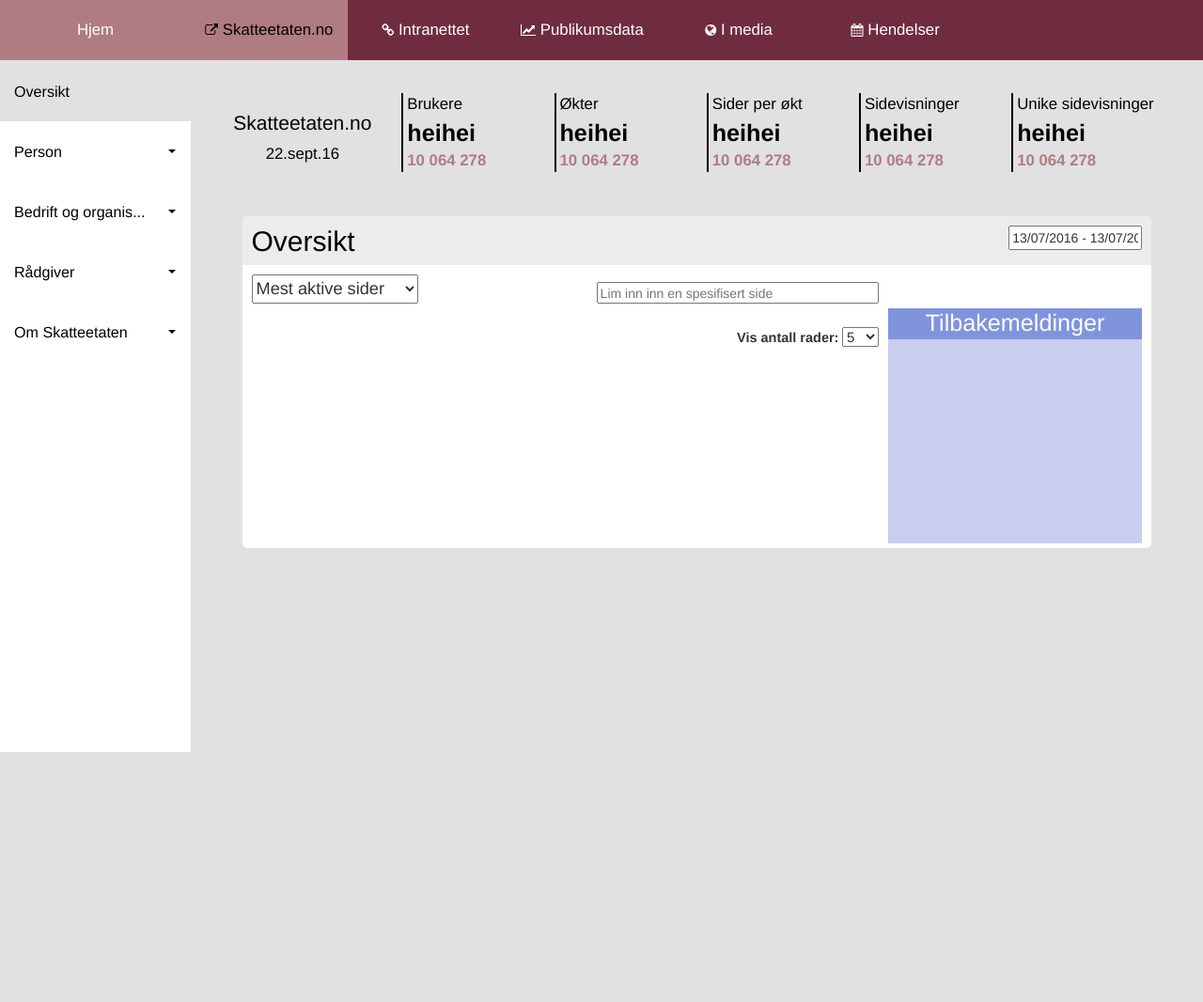
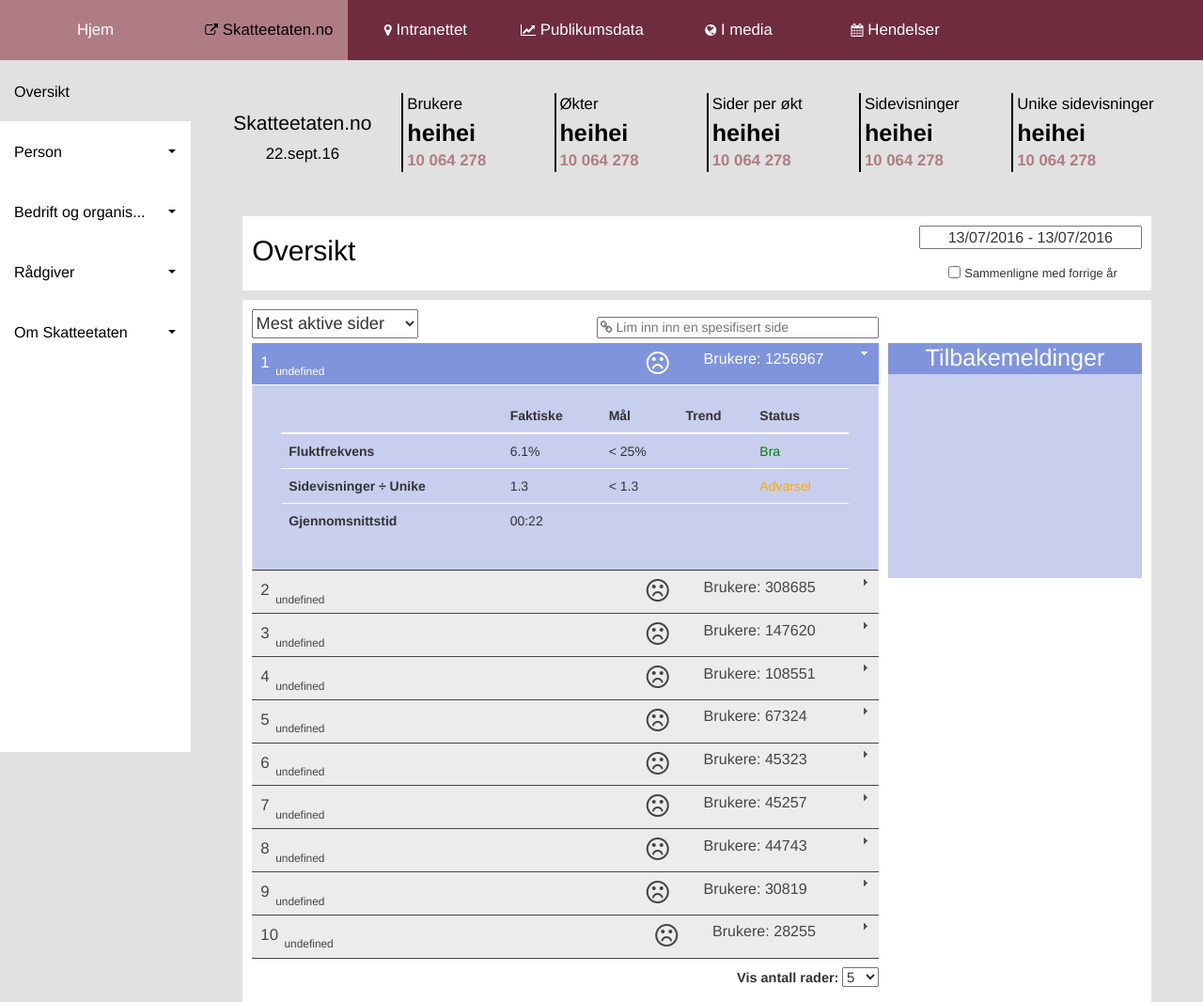
Before and after one commit to storbukas/skatteetaten-sommer2016, a plain HTML site: page kpi/skatteetaten.no/skatteetaten.no.html in a window 1280 px wide. Shown: the whole page at 94% size. Before the commit the page ends 800 px from the top, so only its background shows below. Drawn offline with nearby package versions, Linux system fonts and the light colour scheme.

Commit message:
redesigned header2

```diff
--- a/kpi/headerMenu.html
+++ b/kpi/headerMenu.html
@@ -28,7 +28,7 @@
                 </li>
 
                 <li class="menu-button-top">
-                    <a class="menu-link-top" href="#"><i class="fa fa-link" aria-hidden="true"></i><span class="font-helvetica-medium"> Intranettet</span></a>
+                    <a class="menu-link-top" href="#"><i class="fa fa-map-marker" aria-hidden="true"></i><span class="font-helvetica-medium"> Intranettet</span></a>
                 </li>
                 <li class="menu-button-top">
                     <a class="menu-link-top" href="#"><i class="fa fa-line-chart" aria-hidden="true"></i><span class="font-helvetica-medium"> Publikumsdata</span></a>
--- a/kpi/kpi.css
+++ b/kpi/kpi.css
@@ -182,45 +182,62 @@
     font-weight: bold;
 }
 
+
+
+
+/*--sub header--*/
+
+.subHeaderDate{
+    display: inline-block;
+    margin: 4% 4% 0 4%;
+    width: 92%;
+    padding: 1%;
+    background-color: #fff;}
+
+
+.subHeader{
+    display: inline-block;
+    color: #000;
+    margin: 0;
+    margin-top: 1%;
+    vertical-align: top;}
+
+#datepickerInput,
+#compareToDiv{
+    width: 25%;
+    text-align: center;
+    display: inline-block;
+    margin: 0;
+    float: right;
+    line-height: 0.8em;}
+
+
+#compareToInput{
+    margin: 0 2%;
+    padding: 0;}
+
+.subHeaderDate p{
+    display: inline-block;
+    font-size: 0.8em;
+    margin: 0;
+    vertical-align: top;
+    margin-top: 1%;
+}
+
 /*white background on content*/
 .white-bg-wrapper{
     display: inline-block;
     background-color: #fff;
     width: 92%;
-    border-radius: 5px;
-    margin: 4% 4% 0 4%;
+    border-radius: 0px;
+    margin: 1% 4% 4% 4%;
 }
-
-
-/*--sub header--*/
-
-.subHeaderDate{
-    margin: 0;
-    width: 100%;
-    padding: 1%;
-    border-top-left-radius: 5px;
-    border-top-right-radius: 5px;
-    margin-bottom: 1%;
-    background-color: #ececec;}
-
-.subHeader{
-    display: inline-block;
-    color: #000;
-    margin: 0;
-    vertical-align: top;}
-
-#datepickerInput{
-    width: 15%;
-    text-align: center;
-    display: inline-block;
-    margin: 0;
-    float: right;}
 
 /*--main box--*/
 
 #sortAccordionDiv{
     width: 69%;
-    margin: 0 0 0.5% 1%;}
+    margin: 1% 0 0.5% 1%;}
 
 #sortPagesBy{
     display: inline-block;
--- a/kpi/skatteetaten.no/skatteetaten.no.html
+++ b/kpi/skatteetaten.no/skatteetaten.no.html
@@ -114,25 +114,29 @@
     </div>
 
 
+
+
+        <!--sub header with datepicker-->
+        <div class="subHeaderDate font-helvetica-small">
+            <h2 class="subHeader"></h2>
+            <input id="datepickerInput"><br>
+            <div id="compareToDiv">
+                <input id="compareToInput" type="checkbox" name="compareToLastYear" value=""><p>Sammenligne med forrige år</p>
+            </div>
+        </div>
+
     <!--main box with information-->
     <div class="white-bg-wrapper">
-
-        <!--sub header with datepicker-->
-        <div class="subHeaderDate">
-            <h2 class="subHeader"></h2>
-            <input id="datepickerInput">
-        </div>
-
         <!--sort by, or copy paste link div-->
         <div id="sortAccordionDiv">
             <select id="sortPagesBy" class="font-helvetica-medium">
                 <option>Mest aktive sider</option>
                 <option>Mest kristiske sider</option>
             </select>
-           <input id="pasteLink" class="font-helvetica-medium" placeholder="Lim inn inn en spesifisert side">
+           <input type="text" id="pasteLink" class="font-helvetica-medium" placeholder="&#xf0c1; Lim inn inn en spesifisert side" style="font-family:Helvetica, FontAwesome">
         </div>
 
-        <!--box with tables-->
+        <!--box with tables/accordion from jquery UI-->
         <div id="accordion">
 
 
--- a/kpi/skatteetaten.no/skatteetaten.no.js
+++ b/kpi/skatteetaten.no/skatteetaten.no.js
@@ -12,7 +12,6 @@
 //Side menu link & sub side menu link/Selectors of <a>
 var menulink = $('.sidemenu-link');
 var submenulink =  $('.sub-sidemenu-link');
-
 
 $(document).ready(function () {
 
@@ -34,7 +33,6 @@
         });
     });
 
-
     //DatePicker
     $(function () {
         $("#datepickerInput").daterangepicker({
@@ -48,8 +46,6 @@
         });
     });
 
-
-
     //Read JSON object
     $.ajax({
         type: 'GET',
@@ -59,11 +55,13 @@
         success: function (data) {
 
 
+
+
                 var statusName = ["Bra", "Advarsel", "Kritisk"];
                 var statusColor = ["green", "#ffaa00", "red"];
 
-            /*create content of accordion*/
-            $.each(data.top_pages, function(index, element){
+                /*create content of table/accordion Jquery UI*/
+                $.each(data.top_pages, function (index, element) {
 
                     /*--CREATE HEADER--*/
                     var accordionH4 = document.createElement('h4');
@@ -71,16 +69,17 @@
                     //Number of URL
                     var accordionNumberSpan = document.createElement('span');
                     accordionNumberSpan.className = 'accordionNumberSpan font-helvetica-medium';
-                accordionNumberSpan.innerHTML = index+1;
+                    accordionNumberSpan.innerHTML = index + 1;
 
                     //URL
                     var pageURLSpan = document.createElement('span');
                     pageURLSpan.className = 'accordionLink font-helvetica-small';
-                pageURLSpan.innerHTML = element.title; /************************************************ENDRE TIL URL*************/
+                    pageURLSpan.innerHTML = element.url;
 
                     //Smily
                     var smilySpan = document.createElement('span');
-                var smily = document.createElement('i'); /**********************************************ENDRE I FORHOLD TIL MÅL*/
+                    var smily = document.createElement('i');
+                    /************note to my self***************************ENDRE I FORHOLD TIL MÅL*/
                     smilySpan.className = 'smilyIcon';
                     smily.className = 'fa fa-frown-o';
                     smily.setAttribute("aria-hidden", "true");
@@ -90,7 +89,8 @@
                     var amountUsersSpan = document.createElement('span');
                     var amountUsersP = document.createElement('p');
                     amountUsersSpan.className = 'accordionBrukere font-helvetica-small';
-                amountUsersP.innerHTML = 'Brukere: ' + element.sessions; /*******************************ENDRE TIL BRUKERE*/
+                    amountUsersP.innerHTML = 'Brukere: ' + element.sessions;
+                    /***********note to my self*************ENDRE TIL BRUKERE*/
                     amountUsersSpan.appendChild(amountUsersP);
 
                     //Append to header
@@ -133,15 +133,16 @@
                     var thBounceRate = document.createElement('th');
                     var tdBR_actual = document.createElement('td');
                     var tdBR_goal = document.createElement('td');
-                var tdBR_trend = document.createElement('td'); /*************************LAGE TREND****/
-                var tdBR_status = document.createElement('td'); /*********************LAGE MÅL AVVIK*/
-                var bounceRate = Math.round(element.bounce_rate* 10) / 10;
+                    var tdBR_trend = document.createElement('td');
+                    /*************note 2 myself************LAGE TREND****/
+                    var tdBR_status = document.createElement('td');
+                    var bounceRate = Math.round(element.bounce_rate * 10) / 10;
                     var br_calculateStatus = calculateStatusBounceRate(bounceRate);
                     thBounceRate.setAttribute("scope", "row");
 
                     thBounceRate.innerHTML = "Fluktfrekvens";
                     tdBR_actual.innerHTML = bounceRate + '%';
-                tdBR_goal.innerHTML = "< 25%"; /*********Set manually********/
+                    tdBR_goal.innerHTML = "< 25%";
                     tdBR_status.innerHTML = statusName[br_calculateStatus];
                     tdBR_status.style.cssText = 'color: ' + statusColor[br_calculateStatus];
 
@@ -156,15 +157,16 @@
                     var thPageviews = document.createElement('th');
                     var tdPV_actual = document.createElement('td');
                     var tdPV_goal = document.createElement('td');
-                var tdPV_trend = document.createElement('td'); /*************************LAGE TREND****/
-                var tdPV_status = document.createElement('td'); /*********************LAGE MÅL AVVIK*/
-                var pageviews =  Math.round((element.pageviews/element.unique_pageviews) *10)/ 10;
+                    var tdPV_trend = document.createElement('td');
+                    /*************************LAGE TREND****/
+                    var tdPV_status = document.createElement('td');
+                    var pageviews = Math.round((element.pageviews / element.unique_pageviews) * 10) / 10;
                     var pv_calculateStatus = calculateStatusPageviews(pageviews);
                     thPageviews.setAttribute("scope", "row");
 
                     thPageviews.innerHTML = "Sidevisninger ÷ Unike";
                     tdPV_actual.innerHTML = pageviews;
-                tdPV_goal.innerHTML = "< 1.3"; /*********Set manually********/
+                    tdPV_goal.innerHTML = "< 1.3";
                     tdPV_status.innerHTML = statusName[pv_calculateStatus];
                     tdPV_status.style.cssText = 'color: ' + statusColor[pv_calculateStatus];
 
@@ -179,9 +181,10 @@
                     var thAverageTime = document.createElement('th');
                     var tdAT_actual = document.createElement('td');
                     var tdAT_goal = document.createElement('td');
-                var tdAT_trend = document.createElement('td'); /*************************LAGE TREND****/
-                var tdAT_status = document.createElement('td'); /*********************LAGE MÅL AVVIK*/
-                var avg_time_on_page = moment.duration(Math.round(element.avg_time_on_page), "seconds").format("mm:ss", { trim: false });
+                    var tdAT_trend = document.createElement('td');
+                    /*************************LAGE TREND****/
+                    var tdAT_status = document.createElement('td');
+                    var avg_time_on_page = moment.duration(Math.round(element.avg_time_on_page), "seconds").format("mm:ss", {trim: false});
                     thAverageTime.setAttribute("scope", "row");
                     thAverageTime.innerHTML = "Gjennomsnittstid";
                     tdAT_actual.innerHTML = avg_time_on_page;
@@ -190,23 +193,20 @@
                     $.ajax({
                         url: element.url,
                         type: 'GET',
-                    async: false,
                         success: function (response) {
                             //removes all blank spaces and tags
                             var text = response.responseText.replace(/[\n\r]/g, '').replace(/&#xd;/g, '').replace(/\//g, '').replace(/<.*?>/g, '').replace(/  +/g, ' ');
                             //count the words
                             var wordsCount = text.split(' ').length;
-                        tdAT_goal.innerHTML = (moment.duration((wordsCount/500), "minutes").format("mm:ss", {trim: false}))
+                            tdAT_goal.innerHTML = (moment.duration((wordsCount / 500), "minutes").format("mm:ss", {trim: false}))
                                 + " - "
-                            + moment.duration((wordsCount/150), "minutes").format("mm:ss", {trim: false}); /*********Set manually*/
-                        var at_calculateStatus = calculateStatusAverageTime(element.avg_time_on_page, (wordsCount/500)*60, (wordsCount/150)*60);
+                                + moment.duration((wordsCount / 150), "minutes").format("mm:ss", {trim: false});
+                            /*********Set manually*/
+                            var at_calculateStatus = calculateStatusAverageTime(element.avg_time_on_page, (wordsCount / 500) * 60, (wordsCount / 150) * 60);
                             tdAT_status.innerHTML = statusName[at_calculateStatus];
                             tdAT_status.style.cssText = 'color: ' + statusColor[at_calculateStatus];
                         }
                     });
-
-
-
 
                     trAverageTime.appendChild(thAverageTime);
                     trAverageTime.appendChild(tdAT_actual);
@@ -227,11 +227,6 @@
                     $("#accordion").append(accordionH4);
                     $("#accordion").append(accordionTableDiv);
 
-
-
-
-
-
                     /*
                      //VOC
                      //Number of answered "YES"
@@ -249,18 +244,14 @@
                      <td></td>
                      <td>5%</td>
                      </tr>
-
                      */
 
-            })
+                });
                 //Create the final accordion from Jquery UI
-            $(function() {
-                $( "#accordion" ).accordion();
+                $(function () {
+                    $("#accordion").accordion();
                 });
-
-
-        }
-    });
+        }});
 
     $(function createHeader(){
         $("#usersAmount").text("heihei");
```
Lines whose indentation alone changed are shown as unchanged.
